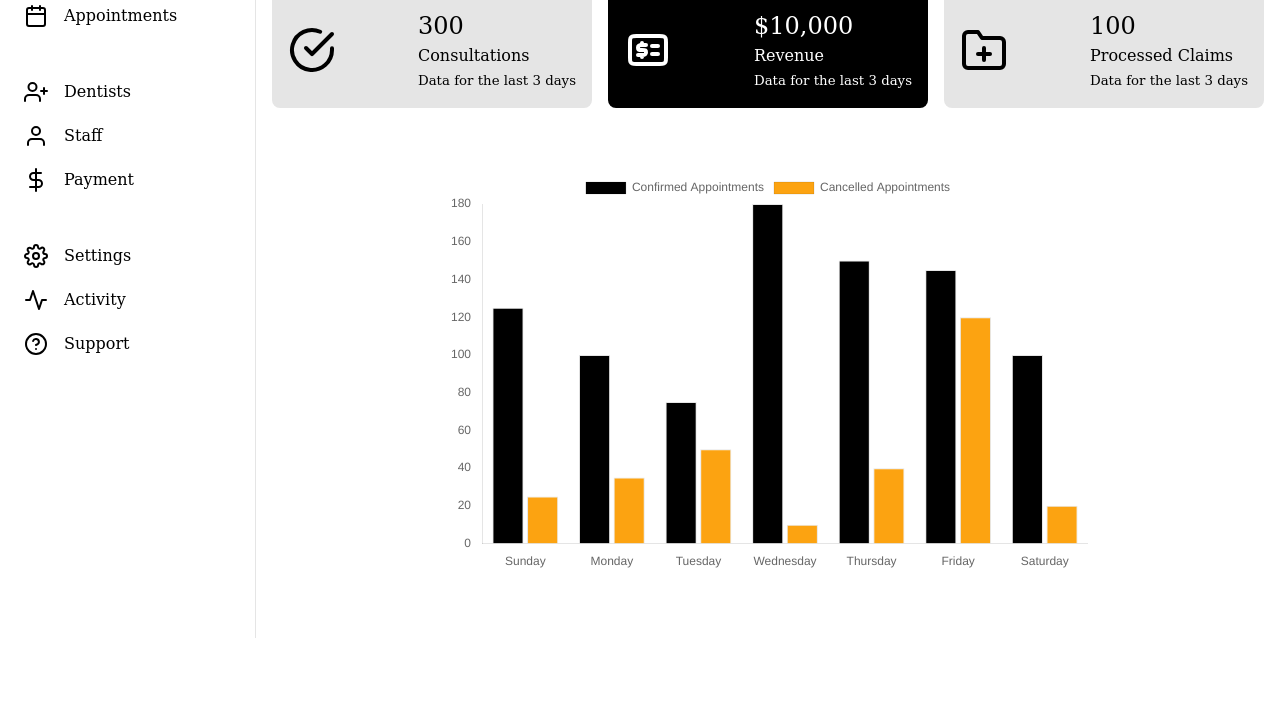
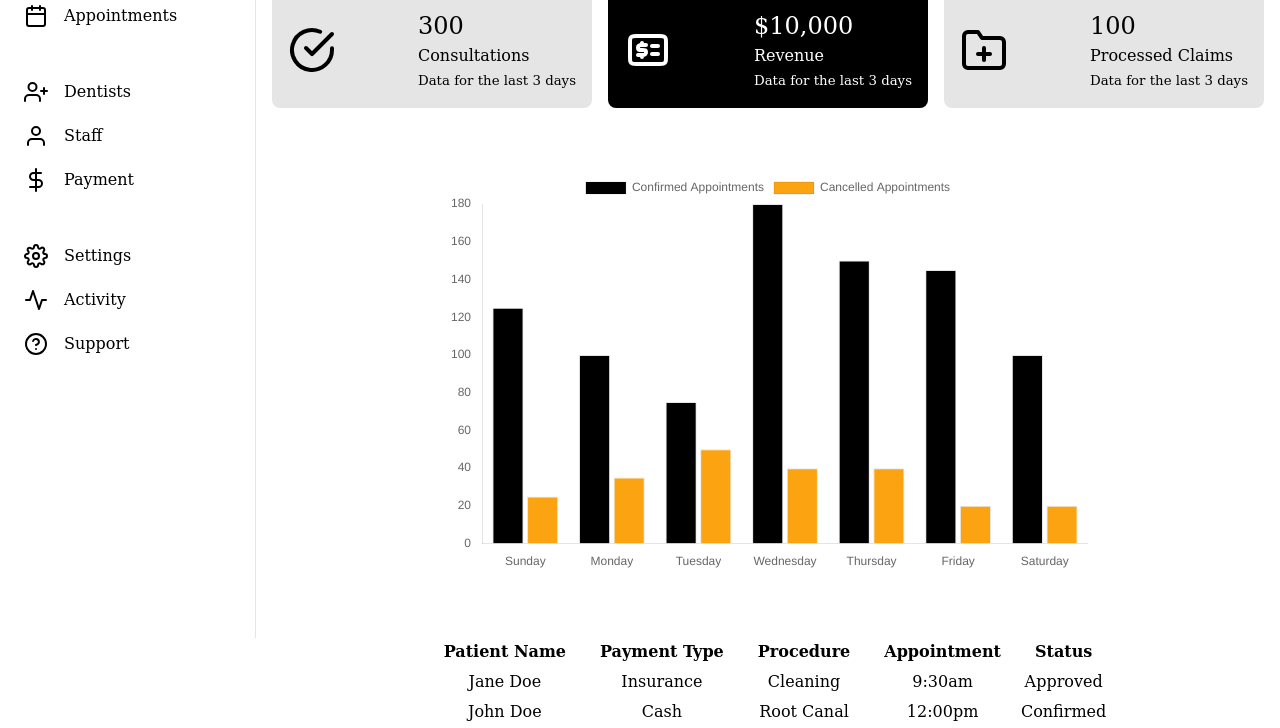
Before and after one commit to cgathua/odinproject-admin, a plain HTML site: page index.html in a window 1280 px wide. Shown: the part 162-890 px from the top of the page. Before the commit the page ends 800 px from the top, so only its background shows below. Drawn offline with nearby package versions, Linux system fonts and the light colour scheme.

Commit message:
style: table & edit files

```diff
--- a/index.html
+++ b/index.html
@@ -41,6 +41,7 @@
                     </svg>
                     <a href="#" class="logo">Atlanta Dentist</a>
                 </header>
+                <!--END OF HEADER-->
                 <nav>
                     <ul>
                         <li class="active">
@@ -74,7 +75,7 @@
                                 <line x1="8" y1="2" x2="8" y2="6"></line>
                                 <line x1="3" y1="10" x2="21" y2="10"></line>
                             </svg>
-                            <a href="#">Appointments</a>
+                            <a href="#table">Appointments</a>
                         </li>
                     </ul>
 
@@ -128,7 +129,7 @@
                                 stroke-linejoin="round" class="feather feather-activity">
                                 <polyline points="22 12 18 12 15 21 9 3 6 12 2 12"></polyline>
                             </svg>
-                            <a href="#">Activity</a>
+                            <a href="#table">Activity</a>
                         </li>
                         <li>
                             <svg xmlns="http://www.w3.org/2000/svg" width="24" height="24" viewBox="0 0 24 24"
@@ -142,6 +143,7 @@
                         </li>
                     </ul>
                 </nav>
+                <!--END OF SIDEBAR NAVIGATION-->
             </aside>
             <!--END OF ASIDE-->
             <article class="main_article">
@@ -171,7 +173,7 @@
                 </section>
                 <!--END OF ADMIN SECTION-->
                 <section class="dashboard">
-                    <h1>Welcome Back, Stephanie!</h1>
+                    <h1>Welcome Back, Stephanie</h1>
                     <figure class="container">
                         <article class="illustration">
                             <svg xmlns="http://www.w3.org/2000/svg" width="24" height="24" viewBox="0 0 24 24"
@@ -196,7 +198,8 @@
                                     <path
                                         d="M14 14H17M14 10H17M9 9.5V8.5M9 9.5H11.0001M9 9.5C7.20116 9.49996 7.00185 9.93222 7.0001 10.8325C6.99834 11.7328 7.00009 12 9.00009 12C11.0001 12 11.0001 12.2055 11.0001 13.1667C11.0001 13.889 11.0001 14.5 9.00009 14.5M9.00009 14.5L9 15.5M9.00009 14.5H7.0001M6.2 19H17.8C18.9201 19 19.4802 19 19.908 18.782C20.2843 18.5903 20.5903 18.2843 20.782 17.908C21 17.4802 21 16.9201 21 15.8V8.2C21 7.0799 21 6.51984 20.782 6.09202C20.5903 5.71569 20.2843 5.40973 19.908 5.21799C19.4802 5 18.9201 5 17.8 5H6.2C5.0799 5 4.51984 5 4.09202 5.21799C3.71569 5.40973 3.40973 5.71569 3.21799 6.09202C3 6.51984 3 7.07989 3 8.2V15.8C3 16.9201 3 17.4802 3.21799 17.908C3.40973 18.2843 3.71569 18.5903 4.09202 18.782C4.51984 19 5.07989 19 6.2 19Z"
                                         stroke="currentColor" stroke-width="2" stroke-linecap="round"
-                                        stroke-linejoin="round"></path>
+                                        stroke-linejoin="round">
+                                    </path>
                                 </g>
                             </svg>
                             <dl>
@@ -221,15 +224,43 @@
                                 <small>Data for the last 3 days</small>
                             </dl>
                         </article>
+                        <!--END OF ILLUSTRATION ARTICLES-->
                     </figure>
                 </section>
-
+                <!--END OF ILLUSTRATION GRID SECTION-->
                 <section class="Chart">
                     <canvas id="myChart"
                         aria-label="patient appointment data. Sunday: 125 & 25, Monday: 100 & 35, Tuesday: 75 & 50, Wednesday: 180 & 40, Thursday: 150 & 40, Friday: 145 & 20, Saturday: 100 & 20"
                         role="img" tabindex="0">
                     </canvas>
                 </section>
+                <!--END OF BAR CHART-->
+                <section id="table">
+                    <table>
+                        <tr>
+                            <th>Patient Name</th>
+                            <th>Payment Type</th>
+                            <th>Procedure</th>
+                            <th>Appointment</th>
+                            <th>Status</th>
+                        </tr>
+                        <tr>
+                            <td>Jane Doe</td>
+                            <td>Insurance</td>
+                            <td>Cleaning</td>
+                            <td>9:30am</td>
+                            <td>Approved</td>
+                        </tr>
+                        <tr>
+                            <td>John Doe</td>
+                            <td>Cash</td>
+                            <td>Root Canal</td>
+                            <td>12:00pm</td>
+                            <td>Confirmed</td>
+                        </tr>
+                    </table>
+                </section>
+                <!--END OF TABLE SECTION-->
             </article>
             <!--END OF MAIN ARTICLE-->
         </figure>
--- a/main.js
+++ b/main.js
@@ -13,7 +13,7 @@ let newChart = new Chart(ctx, {
         }, {
             label: 'Cancelled Appointments',
             backgroundColor: ['#fca311', '#fca311', '#fca311', '#fca311', '#fca311', '#fca311'],
-            data: [25, 35, 50, 10, 40, 120, 20],
+            data: [25, 35, 50, 40, 40, 20, 20],
             borderWidth: 1
         }]
     },
--- a/style.css
+++ b/style.css
@@ -10,6 +10,7 @@
 
 html {
     box-sizing: border-box;
+    scroll-behavior: smooth;
 }
 
 *,
@@ -208,3 +209,21 @@ dt {
 }
 
 /* end of chart */
+#table {
+    overflow-x: auto;
+}
+
+table {
+    display: grid;
+    place-items: center;
+}
+
+th {
+    padding: 0 1rem;
+}
+
+td {
+    text-align: center;
+}
+
+/* end of table */
```
